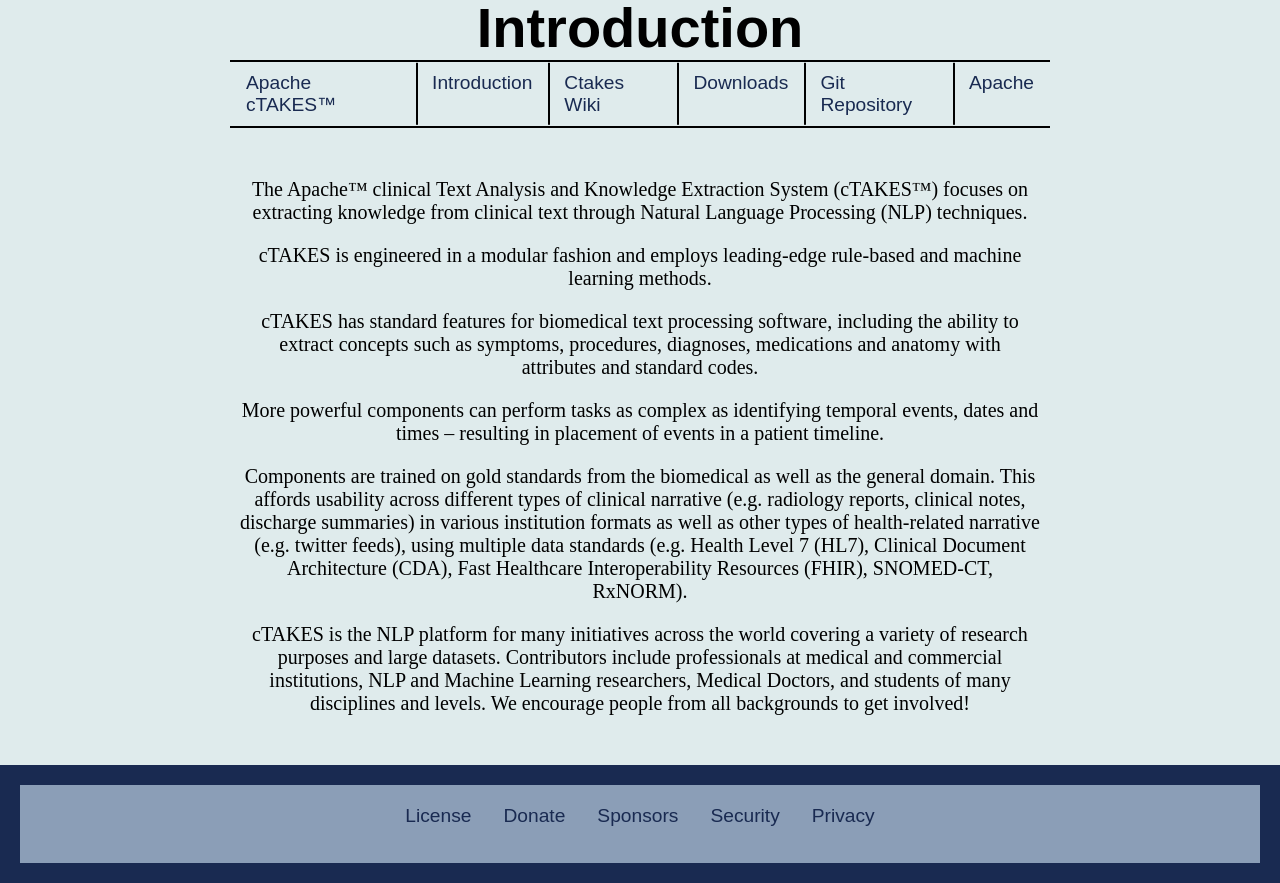
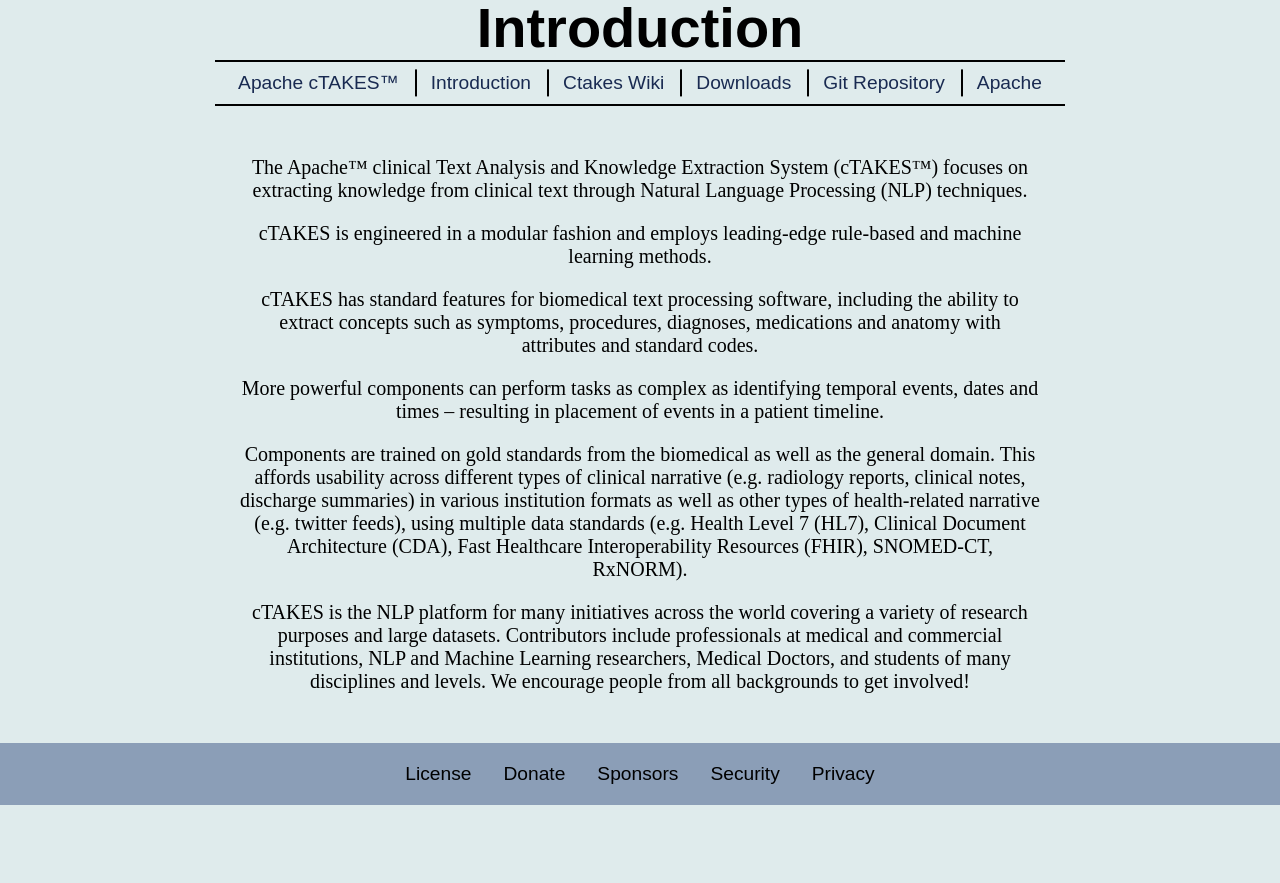
Before and after one commit to apache/ctakes-website, a Jekyll site: the page built from intro.md, in a window 1280 px wide. Shown: the part 184-1067 px from the top of the page. Built offline with Jekyll 4.4.1, drawn with Linux system fonts in a browser that asks for light colours; after the commit the page ends 1005 px from its top, so only the background shows below that.

Commit message:
small details

```diff
--- a/_layouts/default.html
+++ b/_layouts/default.html
@@ -36,8 +36,7 @@
 
 </main>
 
-<footer style="background-color: #192A51; padding: 20px;">
-    <div class="container">
+<footer>
         <ul class="footer">
             <li><a href="https://apache.org/licenses/">License</a></li>
             <li><a href="https://apache.org/foundation/sponsorship.html">Donate</a></li>
@@ -45,7 +44,6 @@
             <li><a href="https://apache.org/security/">Security</a></li>
             <li><a href="https://privacy.apache.org/policies/privacy-policy-public.html">Privacy</a></li>
         </ul>
-    </div>
 </footer>
 </body>
 </html>
--- a/assets/css/style.css
+++ b/assets/css/style.css
@@ -39,7 +39,16 @@
   border-top: 2px solid black; /* Border on top */
   border-bottom: 2px solid black; /* Border on bottom */
   margin: 0 auto; /* Center the navigation menu */
-  max-width: 820px; /* Adjust the maximum width as needed */
+  max-width: 850px; /* Adjust the maximum width as needed */
+}
+
+body {
+  margin: 0;
+  padding: 0;
+  display: flex;
+  flex-direction: column;
+  min-height: 100vh;
+  background-color: #dfebec; /* Replace with your desired light gray color */
 }
 
 .footer {
@@ -48,8 +57,10 @@
   list-style: none;
   padding: 0;
   margin-top: auto;
+  background-color: #8B9EB7;
+  padding: 20px;
+  flex-grow: 1;
 }
-
 
 .footer li {
   margin: 0 1rem;
@@ -59,7 +70,7 @@
 .footer li a {
   text-decoration: none; /* Remove underline */
   font-size: 1.2rem; /* Adjust the font size as needed */
-  color: #192A51; /* Change the color to blue */
+  color: black; /* Change the color to blue */
   font-family: "Arial", sans-serif;
 }
 
@@ -87,14 +98,7 @@
   font-weight: bold; /* Make the lines bold */
 }
 
-body {
-  margin: 0;
-  padding: 0;
-  display: flex;
-  flex-direction: column;
-  min-height: 100vh;
-  background-color: #dfebec; /* Replace with your desired light gray color */
-}
+
 
 .container {
   background-color: #8B9EB7;
@@ -102,7 +106,6 @@
   display: flex;
   justify-content: center;
   align-items: center;
-  flex-grow: 1;
 }
 
 .logo {
```
